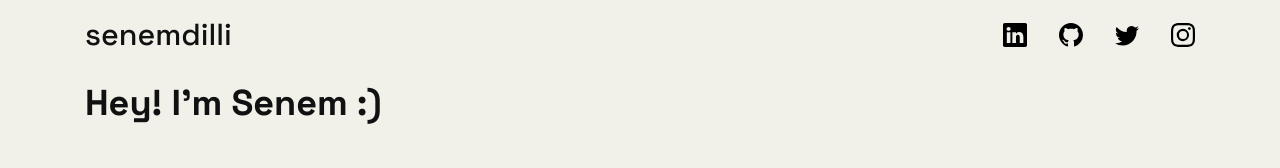
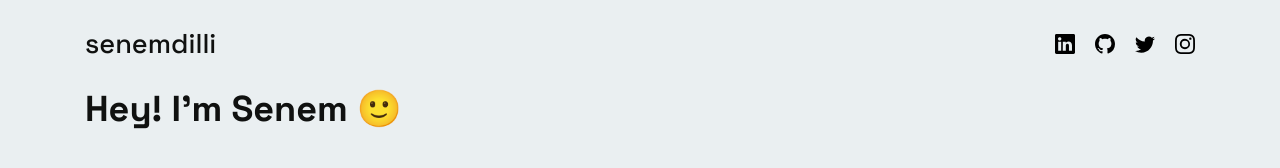
Before and after one commit to senemdilli/personal-website, a plain HTML site: page html/index.html in a window 1280 px wide. Drawn offline with Linux system fonts and the light colour scheme.

Commit message:
Socials & Color Change

```diff
--- a/css/style.css
+++ b/css/style.css
@@ -2,7 +2,9 @@
     --black: #101110;
     --red: #e42f2f;
     --oragne: #f3994c;
-    --white: #f1f1ea;
+    --white: #eaeff1;
+    --blue: #1965fe;
+    --background: #020207;
     --fs-88: 5.5rem;
     --fs-72: 4.5rem;
     --fs-48: 3rem;
@@ -12,6 +14,9 @@
     --fs-18: 1.125rem;
     --container: 69.375rem;
     --transition: 250ms ease-in-out;
+    --body-font:'DM Sans', sans-serif;
+    --logo-font: 'Space Grotesk', sans-serif;
+    --logo-font-2: 'Epilogue', sans-serif;
 }
 
 html {
@@ -25,16 +30,21 @@ html {
 
 body {
     margin: 0;
-    font-family: 'Space Grotesk', sans-serif;
+    font-family: var(--body-font);
     background-color: var(--white);
     color: var(--black);
     font-size: var(--fs-18);
     line-height: 1.56;
 }
 
+.change-font {
+    font-family: var(--logo-font);
+}
+
 /* header */
 .header {
-    margin-top: 20px;
+    margin-top: 30px;
+    margin-inline: 40px;
 }
 
 .header-nav {
@@ -42,7 +52,7 @@ body {
     flex-wrap: wrap;
     justify-content: center;
     text-align: center;
-    gap: 15px 25px;
+    gap: 15px 20px;
 }
 
 a {
@@ -50,8 +60,8 @@ a {
 }
 
 a:hover {
-    fill: var(--oragne);
-    color: var(--oragne);
+    fill: var(--blue);
+    color: var(--blue);
 }
 
 .visually-hidden {
@@ -65,6 +75,8 @@ a:hover {
 
 .header-social svg {
     display: block;
+    width: 20px;
+    height: 20px;
 }
 
 .header-social > svg > path {
@@ -72,7 +84,7 @@ a:hover {
 }
 
 .header-social:hover > svg > path {
-    fill: var(--oragne);
+    fill: var(--blue);
 }
 
 .wrapper {
@@ -83,8 +95,9 @@ a:hover {
 
 /* logo */
 .logo {
+    font-family: var(--logo-font);
     font-size: 1.5rem;
-    font-size: clamp(1.5rem, 1.02rem + 2.04vw, 1.9rem);
+    font-size: clamp(1.5rem, 1.02rem + 2.04vw, 1.7rem);
     line-height: 1;
     color: var(--black);
     text-decoration: none;
@@ -101,7 +114,7 @@ a:hover {
         justify-content: flex-start;
         align-items: center;
         text-align: left;
-        gap: 32px;
+        gap: 20px;
     }
 
     .logo {
--- a/index.html
+++ b/html/index.html
@@ -7,6 +7,8 @@
         <link rel="preconnect" href="https://fonts.googleapis.com">
         <link rel="preconnect" href="https://fonts.gstatic.com" crossorigin>
         <link href="https://fonts.googleapis.com/css2?family=Space+Grotesk:wght@500;700&display=swap" rel="stylesheet">
+        <link href="https://fonts.googleapis.com/css2?family=DM+Sans:wght@400;500&display=swap" rel="stylesheet">
+        <link href="https://fonts.googleapis.com/css2?family=Epilogue:wght@300;500&display=swap" rel="stylesheet">
 
         <link rel="icon" href="#">
         <link rel="stylesheet" href="/css/style.css">
@@ -20,10 +22,8 @@
                         senemdilli
                         <span class="visually-hidden">(to home page)</span>
                     </a>
-                    <a href="" class="header-social">
+                    <a href="https://www.linkedin.com/in/senemdilli/" class="header-social">
                         <svg xmlns="http://www.w3.org/2000/svg"
-                        width="24"
-                        height="24"
                         viewBox="0 0 16 16">
                         <title id="socicalLinkedIn">LinkedIn</title>
                         <path
@@ -31,11 +31,9 @@
                         />
                       </svg>
                     </a>
-                    <a href="" class="header-social">
+                    <a href="https://github.com/senemdilli" class="header-social">
                         <svg
                         xmlns="http://www.w3.org/2000/svg"
-                        width="24"
-                        height="24"
                         viewBox="0 0 16 16">
                         <title id="socailGitHub">GitHub</title>
                         <path
@@ -43,11 +41,9 @@
                         />
                       </svg>
                     </a>
-                    <a href="" class="header-social">
+                    <a href="https://twitter.com/senemdilli" class="header-social">
                         <svg
                         xmlns="http://www.w3.org/2000/svg"
-                        width="24"
-                        height="24"
                         viewBox="0 0 16 16">
                         <title id="socailTwitter">Twitter</title>
                         <path
@@ -55,11 +51,9 @@
                         />
                       </svg>
                     </a>
-                    <a href="" class="header-social">
+                    <a href="https://www.instagram.com/senem_dilli/" class="header-social">
                         <svg
                         xmlns="http://www.w3.org/2000/svg"
-                        width="24"
-                        height="24"
                         viewBox="0 0 16 16">
                         <title id="socailInstagram">Instagram</title>
                         <path
@@ -70,8 +64,8 @@
                 </nav>
             </div>
         </header>
-            <div class="wrapper">
-                <h1>Hey! I'm Senem :)</h1>
+            <div class="wrapper change-font">
+                <h1>Hey! I'm Senem 🙂</h1>
             </div>
         <main id="main">
 
```
